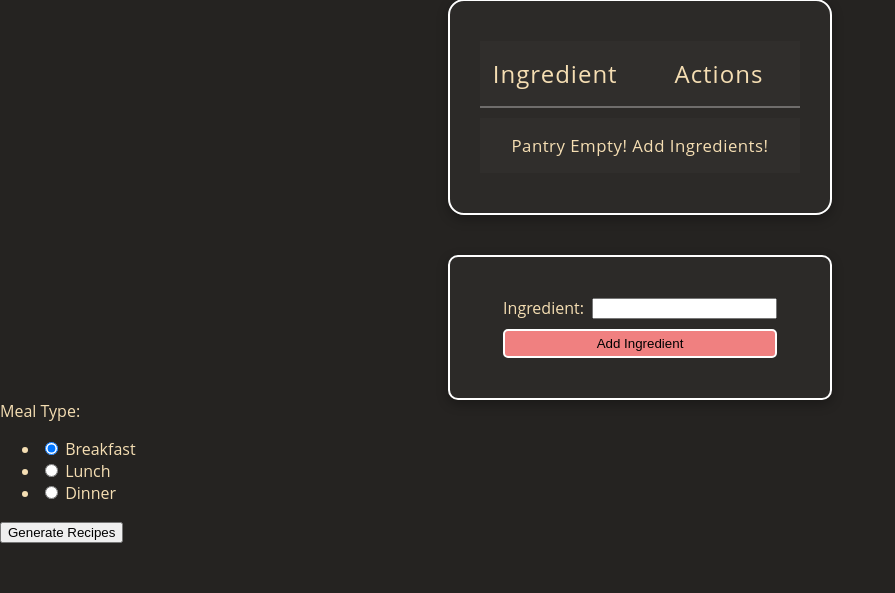
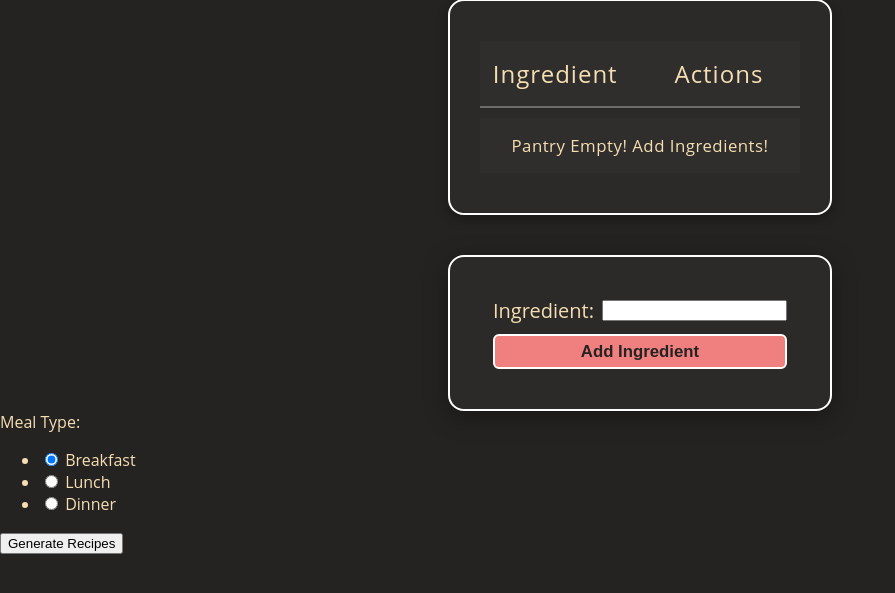
Before and after one commit to loganpinel06/PantryAI, a Flask app: page /pantry in a window 1280 px wide. Shown: the part 182-775 px from the top of the page, without its empty margins (0-895 px from the left). Run offline with Flask 3, Linux system fonts and the light colour scheme; the visitor is signed in with stand-in values (Sample User, id 1); data that the repository does not hold is empty.

Commit message:
Updated the styles for the pantry_form

```diff
--- a/app/static/CSS/styles.css
+++ b/app/static/CSS/styles.css
@@ -100,12 +100,12 @@ header nav ul li {
   align-items: center;
   justify-content: center;
   border: 2px solid white;
-  border-radius: 10px;
+  border-radius: 16px;
   margin-left: 35%;
   margin-right: 35%;
   padding: 30px;
-  box-shadow: 0 4px 12px rgba(0, 0, 0, 0.3);
-  background-color: rgba(255, 255, 255, 0.03);
+  background: rgba(255, 255, 255, 0.03);
+  box-shadow: 0 6px 24px rgba(0, 0, 0, 0.35);
 }
 .pantry_form .form-row {
   display: flex;
@@ -113,13 +113,25 @@ header nav ul li {
   justify-content: center;
   gap: 0.5rem;
   margin: 10px;
+  font-size: 1.25rem;
 }
 .pantry_form #submit-button {
   width: 100%;
+  height: 35px;
   padding: 5px;
   border: 2px solid white;
-  border-radius: 5px;
+  border-radius: 6px;
   background-color: #F08080;
+  font-size: 1.05rem;
+  font-weight: 600;
+  color: #252321;
+  cursor: pointer;
+  transition: background 0.2s, color 0.2s, box-shadow 0.2s;
+}
+.pantry_form #submit-button:hover {
+  background: rgb(234.6126760563, 82.3873239437, 82.3873239437);
+  color: white;
+  box-shadow: 0 2px 8px rgba(240, 128, 128, 0.25);
 }
 
 .loginForm, .registerForm {
--- a/app/static/CSS/styles.scss
+++ b/app/static/CSS/styles.scss
@@ -167,14 +167,14 @@ header {
 
     //box model styles
     border: 2px solid white;
-    border-radius: 10px;
+    border-radius: 16px;
     margin-left: 35%;
     margin-right: 35%;
     padding: 30px;
 
     //enhanced visual effects
-    box-shadow: 0 4px 12px rgba(0, 0, 0, 0.3);
-    background-color: rgba(255, 255, 255, 0.03);
+    background: rgba(255, 255, 255, 0.03);
+    box-shadow: 0 6px 24px rgba(0, 0, 0, 0.35);
 
     //target the form rows
     .form-row {
@@ -185,16 +185,36 @@ header {
         gap: 0.5rem;
         //box model styles
         margin: 10px;
+
+        //text styles
+        font-size: 1.25rem;
     }
 
     //target the submit button
     #submit-button {
         //box model styles
         width: 100%;
+        height: 35px;
         padding: 5px;
         border: 2px solid white;
-        border-radius: 5px;
+        border-radius: 6px;
         background-color: #F08080;
+
+        //text styles
+        font-size: 1.05rem;
+        font-weight: 600;
+        color: $background-color;
+
+        cursor: pointer;
+
+        transition: background 0.2s, color 0.2s, box-shadow 0.2s;
+
+        &:hover {
+            background: darken(#F08080, 10%);
+            color: white;
+            box-shadow: 0 2px 8px rgba(240, 128, 128, 0.25);
+        }
+
     }
 }
 
```
Also changed, not shown: 1 other file.
